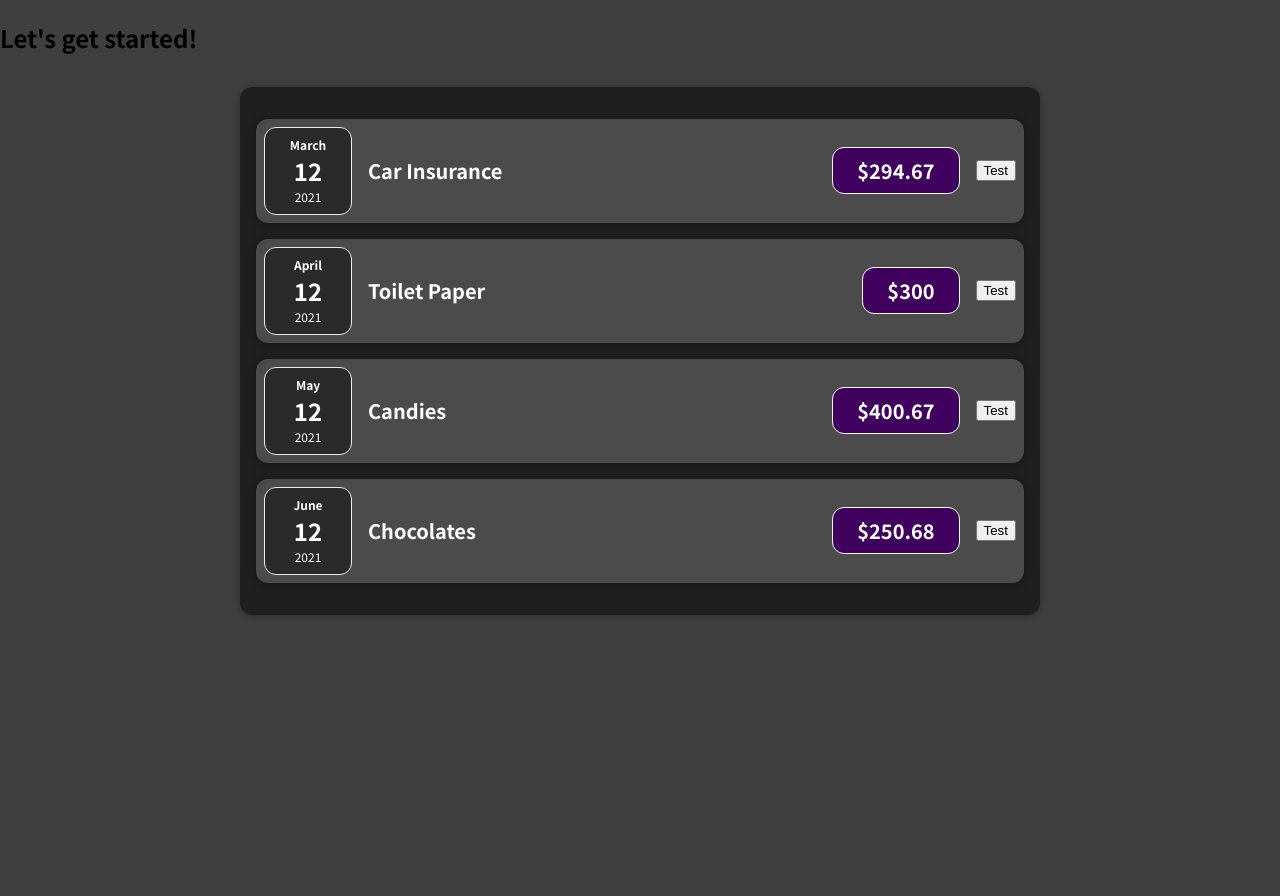
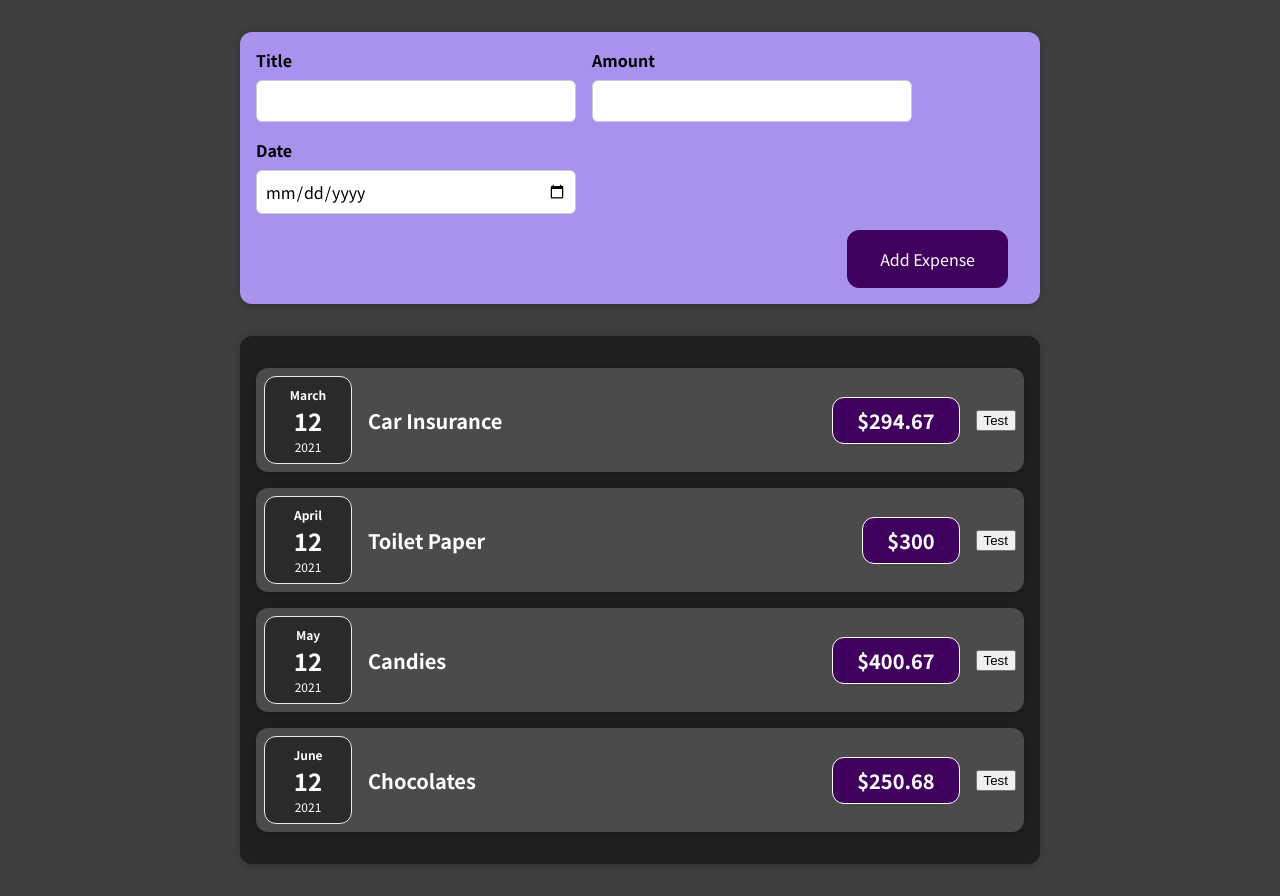
Before and after one commit to motifaithed/react-complete-guide, a React (Create React App) app: page / in a window 1280 px wide. Before the commit the page ends 800 px from the top, so only its background shows below. Built offline with nearby package versions, Linux system fonts and the light colour scheme.

Commit message:
53. Listening to User Input

```diff
--- a/src/App.js
+++ b/src/App.js
@@ -1,4 +1,6 @@
 
+import React from "react";
+import NewExpense from "./components/NewExpense/NewExpense";
 import Expenses from "./components/Expenses/Expenses";
 
 function App() {
@@ -10,7 +12,7 @@ function App() {
   ];
   return (
     <div>
-      <h2>Let's get started!</h2>
+      <NewExpense></NewExpense>
       <Expenses item={expenses}></Expenses>
     </div>
   );
--- /dev/null
+++ b/src/components/NewExpense/ExpenseForm.css
@@ -0,0 +1,26 @@
+.new-expense__controls {
+    display: flex;
+    flex-wrap: wrap;
+    gap: 1rem;
+    margin-bottom: 1rem;
+    text-align: left;
+  }
+
+  .new-expense__control label {
+    font-weight: bold;
+    margin-bottom: 0.5rem;
+    display: block;
+  }
+
+  .new-expense__control input {
+    font: inherit;
+    padding: 0.5rem;
+    border-radius: 6px;
+    border: 1px solid #ccc;
+    width: 20rem;
+    max-width: 100%;
+  }
+
+  .new-expense__actions {
+    text-align: right;
+  }
--- /dev/null
+++ b/src/components/NewExpense/ExpenseForm.js
@@ -0,0 +1,28 @@
+import React from "react";
+import './ExpenseForm.css';
+const ExpenseForm = ()=>{
+    const inputChangeHandler = (event)=>{
+        console.log(event.target.value);
+    }
+    return <form>
+        <div className="new-expense__controls">
+            <div className="new-expense__control">
+                <label>Title</label>
+                <input type="text" onChange={inputChangeHandler}/>
+            </div>
+            <div className="new-expense__control">
+                <label>Amount</label>
+                <input type="number" min="0.01" step="0.01" />
+            </div>
+            <div className="new-expense__control">
+                <label>Date</label>
+                <input type="date" min="2019-01-01" max="2022-12-31" />
+            </div>
+        </div>
+        <div className="new-expense__actions">
+            <button type="submit">Add Expense</button>
+        </div>
+    </form>
+}
+
+export default ExpenseForm
--- /dev/null
+++ b/src/components/NewExpense/NewExpense.css
@@ -0,0 +1,38 @@
+.new-expense {
+    background-color: #a892ee;
+    padding: 1rem;
+    margin: 2rem auto;
+    width: 50rem;
+    max-width: 95%;
+    border-radius: 12px;
+    text-align: center;
+    box-shadow: 0 1px 8px rgba(0, 0, 0, 0.25);
+  }
+
+  .new-expense button {
+    font: inherit;
+    cursor: pointer;
+    padding: 1rem 2rem;
+    border: 1px solid #40005d;
+    background-color: #40005d;
+    color: white;
+    border-radius: 12px;
+    margin-right: 1rem;
+  }
+
+  .new-expense button:hover,
+  .new-expense button:active {
+    background-color: #510674;
+    border-color: #510674;
+  }
+
+  .new-expense button.alternative {
+    color: #220131;
+    border-color: transparent;
+    background-color: transparent;
+  }
+
+  .new-expense button.alternative:hover,
+  .new-expense button.alternative:active {
+    background-color: #ddb3f8;
+  }
--- /dev/null
+++ b/src/components/NewExpense/NewExpense.js
@@ -0,0 +1,14 @@
+import React from 'react';
+import ExpenseForm from './ExpenseForm';
+import './NewExpense.css';
+
+
+const NewExpense = ()=>{
+    return (
+        <div className='new-expense'>
+            <ExpenseForm></ExpenseForm>
+        </div>
+    )
+};
+
+export default NewExpense;
```
Also changed, not shown: 1 other file (tests, documents, lock files or other folders).
